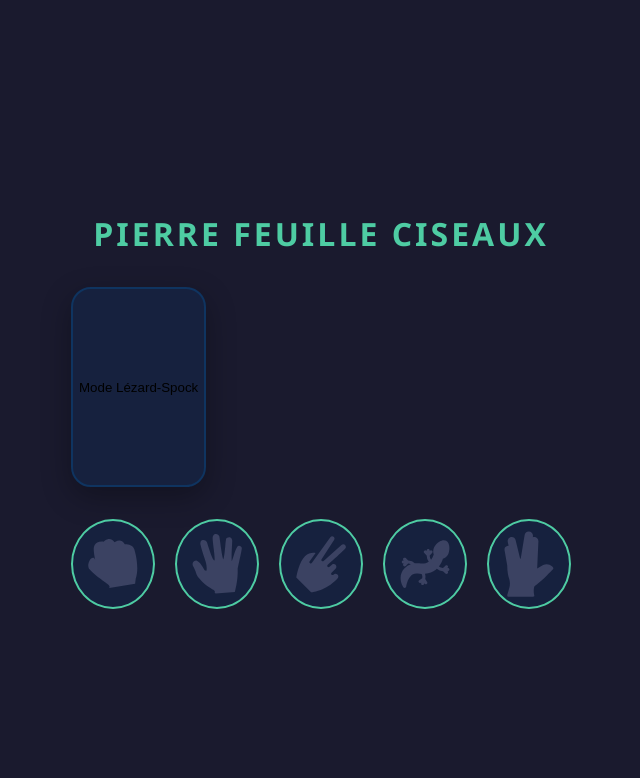
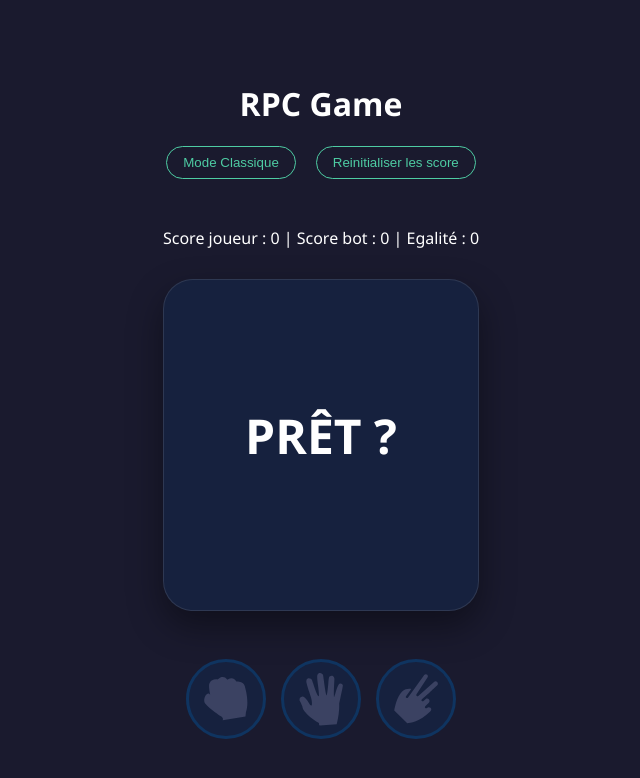
Before and after one commit to neshdras/rock-paper-scissor, a React (Vite) app: page / in a window 1280 px wide. Shown: the top 778 px of the page, without its empty margins (319-959 px from the left). Built offline with nearby package versions, Linux system fonts and the light colour scheme.

Commit message:
implementation du score et d'un bouton reset

```diff
--- a/package.json
+++ b/package.json
@@ -11,7 +11,8 @@
   },
   "dependencies": {
     "react": "^19.2.4",
-    "react-dom": "^19.2.4"
+    "react-dom": "^19.2.4",
+    "zustand": "^5.0.12"
   },
   "devDependencies": {
     "@eslint/js": "^9.39.4",
--- a/src/App.css
+++ b/src/App.css
@@ -1,6 +1,8 @@
 :root {
   --primary-bg: #1a1a2e;
   --accent-color: #4ecca3;
+  --lose-color: #e94560;
+  --draw-color: #fca311;
   --card-bg: #16213e;
   --text-color: #ffffff;
 }
@@ -8,99 +10,122 @@
 body {
   background-color: var(--primary-bg);
   color: var(--text-color);
-  font-family: 'Segoe UI', Tahoma, Geneva, Verdana, sans-serif;
+  font-family: 'Segoe UI', sans-serif;
+  margin: 0;
   display: flex;
   justify-content: center;
   align-items: center;
-  height: 100vh;
-  margin: 0;
+  min-height: 100vh;
 }
 
-#root {
+.container {
   text-align: center;
   width: 100%;
-  max-width: 500px;
+  max-width: 600px;
+}
+.mode-container{
+  display: flex;
+  gap: 20px;
+  justify-content: center;
+}
+.score{
+  margin-bottom: 30px;
+}
+/* Bouton de changement de mode */
+.mode-toggle {
+  background: transparent;
+  border: 1px solid var(--accent-color);
+  color: var(--accent-color);
+  padding: 8px 16px;
+  border-radius: 20px;
+  cursor: pointer;
+  margin-bottom: 2rem;
+  transition: 0.3s;
 }
 
-h1 {
-  text-transform: uppercase;
-  letter-spacing: 3px;
-  margin-bottom: 2rem;
-  color: var(--accent-color);
+.mode-toggle:hover {
+  background: var(--accent-color);
+  color: var(--card-bg);
 }
 
-/* Zone d'affichage du résultat */
-.gamemode {
-  height: 200px;
+/* Zone du plateau de jeu */
+.game-board {
   background: var(--card-bg);
-  border-radius: 20px;
-  margin-bottom: 2rem;
+  border-radius: 30px;
+  padding: 40px;
+  margin-bottom: 3rem;
+  min-height: 250px;
   display: flex;
   flex-direction: column;
   justify-content: center;
-  align-items: center;
-  border: 2px solid #0f3460;
-  box-shadow: 0 10px 30px rgba(0,0,0,0.3);
+  box-shadow: 0 15px 35px rgba(0,0,0,0.4);
+  border: 1px solid rgba(255,255,255,0.1);
 }
 
-.gamemode p {
-  font-size: 2rem;
-  font-weight: bold;
-  margin: 10px 0;
+.status {
+  font-size: 3rem;
+  font-weight: 900;
+  margin: 0 0 20px 0;
   text-transform: uppercase;
-  /* Petite animation quand le texte change */
-  animation: popIn 0.3s ease-out;
+}
+
+/* Couleurs dynamiques pour le résultat */
+.win { color: var(--accent-color); }
+.lose { color: var(--lose-color); }
+.draw { color: var(--draw-color); }
+
+.bot-pick {
+  display: flex;
+  flex-direction: column;
+  align-items: center;
+  gap: 10px;
 }
 
 .result-bot {
   width: 80px;
   height: 80px;
-  filter: drop-shadow(0 0 10px var(--accent-color));
-  animation: slideDown 0.4s cubic-bezier(0.175, 0.885, 0.32, 1.275);
+  animation: popIn 0.4s cubic-bezier(0.175, 0.885, 0.32, 1.275);
 }
 
-/* Conteneur des boutons */
-.game-button {
+/* Grille de boutons */
+.game-button-container {
   display: flex;
+  flex-wrap: wrap;
   justify-content: center;
-  gap: 20px;
+  gap: 15px;
+
 }
 
-.game-button button {
+.choice-btn {
   background: var(--card-bg);
-  border: 2px solid var(--accent-color);
+  border: 3px solid #0f3460;
   border-radius: 50%;
-  width: 90px;
-  height: 90px;
+  width: 80px;
+  height: 80px;
   cursor: pointer;
-  transition: all 0.2s ease;
+  transition: all 0.2s cubic-bezier(0.4, 0, 0.2, 1);
+  padding: 15px;
   display: flex;
+  align-items: center;
   justify-content: center;
-  align-items: center;
-  padding: 15px;
 }
 
-.game-button button img {
+.choice-btn img {
   width: 100%;
   height: auto;
 }
 
-.game-button button:hover {
-  transform: scale(1.1) rotate(5deg);
-  background: var(--accent-color);
+.choice-btn:hover {
+  transform: translateY(-10px);
+  border-color: var(--accent-color);
+  box-shadow: 0 10px 20px rgba(78, 204, 163, 0.2);
 }
 
-.game-button button:active {
+.choice-btn:active {
   transform: scale(0.9);
 }
 
-/* Animations */
 @keyframes popIn {
   0% { transform: scale(0); opacity: 0; }
   100% { transform: scale(1); opacity: 1; }
 }
-
-@keyframes slideDown {
-  0% { transform: translateY(-50px); opacity: 0; }
-  100% { transform: translateY(0); opacity: 1; }
-}
--- a/src/App.jsx
+++ b/src/App.jsx
@@ -1,63 +1,89 @@
 import { useState } from 'react'
 import './App.css'
+import { useScore } from './store/storeScore'
+const winningCombos = ["rock-scissors", "paper-rock", "scissors-paper"]
+const winningCombosSpock = [...winningCombos, "spock-rock", "spock-scissors", "lizard-spock", "scissors-lizard", "paper-spock", "lizard-paper", "rock-lizard"]
 
-const winningCombos = ["rock-scissors", "paper-rock", "scissors-paper"]
-const winningCombosSpock = ["rock-scissors", "paper-rock", "scissors-paper", "spock-rock", "spock-scissors", "lizard-spock", "scissors-lizard", "paper-spock", "lizard-paper", "rock-lizard"]
 function App() {
   const gameLibrairy = ["rock", "paper", "scissors"]
   const game2Librairy = ["rock", "paper", "scissors", "lizard", "spock"]
-  const [winner, setWinner] = useState("")
+
+  const [winner, setWinner] = useState("Prêt ?")
   const [botChoice, setBotChoice] = useState("")
-  const [spock, setSpock] = useState(true)
-  function gameMode() {
-    setSpock(!spock)
+  const [spockMode, setSpockMode] = useState(false)
 
-  }
-  function handleClick(sign){
-    const playerChoice = sign
-    if (spock) {
-      const gameBotChoice = game2Librairy[Math.floor(Math.random()*3)]
-      setBotChoice(gameBotChoice)
-      const match = `${playerChoice}-${gameBotChoice}`
-      if (playerChoice === gameBotChoice) {
-          setWinner("Draw")
-      } else if(winningCombosSpock.includes(match)){
-        setWinner("Win")
-      } else {
-        setWinner("Loose")
-      }
+  // Implémentation des scores
+  const scorePlayer = useScore((state) => state.scorePlayer)
+  const scoreBot = useScore((state) => state.scoreBot)
+  const scoreDraw = useScore((state) => state.scoreDraw)
+
+  // Fonction d'incrémentation des scores
+  const increaseScorePlayer = useScore((state) => state.increaseScorePlayer)
+  const increaseScoreBot = useScore((state) => state.increaseScoreBot)
+  const increaseScoreDraw = useScore((state) => state.increaseScoreDraw)
+
+  // Fonction de reset des scores
+  const resetScorePlayer = useScore((state) => state.resetScorePlayer)
+  const resetScoreBot = useScore((state) => state.resetScoreBot)
+  const resetScoreDraw = useScore((state) => state.resetScoreDraw)
+
+  const currentLibrary = spockMode ? game2Librairy : gameLibrairy
+  const currentCombos = spockMode ? winningCombosSpock : winningCombos
+
+  function handleClick(playerChoice) {
+    const randomBotChoice = currentLibrary[Math.floor(Math.random() * currentLibrary.length)]
+    setBotChoice(randomBotChoice)
+
+    const match = `${playerChoice}-${randomBotChoice}`
+
+    if (playerChoice === randomBotChoice) {
+      setWinner("Draw")
+      increaseScoreDraw()
+    } else if (currentCombos.includes(match)) {
+      setWinner("Win")
+      increaseScorePlayer()
     } else {
-      const gameBotChoice = gameLibrairy[Math.floor(Math.random()*3)]
-      setBotChoice(gameBotChoice)
-      const match = `${playerChoice}-${gameBotChoice}`
-      if (playerChoice === gameBotChoice) {
-          setWinner("Draw")
-      } else if(winningCombos.includes(match)){
-        setWinner("Win")
-      } else {
-        setWinner("Loose")
-      }
+      increaseScoreBot()
+      setWinner("Lose")
     }
   }
-  return(
-    <>
-    <h1>Pierre Feuille Ciseaux</h1>
+  function reset(){
+    resetScorePlayer()
+    resetScoreBot()
+    resetScoreDraw()
+  }
+  return (
+    <div className="container">
+      <h1>RPC Game</h1>
+      <div className='mode-container'>
+        <button className="mode-toggle" onClick={() => { setSpockMode(!spockMode); setWinner("Prêt ?"); setBotChoice(""); reset() }}>
+        {spockMode ? "Mode Lézard-Spock" : "Mode Classique"}
+      </button>
+        <button className="mode-toggle" onClick={() => reset()}>Reinitialiser les score</button>
+      </div>
 
-      <button className="gamemode" onClick={() => gameMode()}>{spock ? <span>Mode Lézard-Spock</span> : <span>Mode classique</span>}</button>
+      <p className='score'>Score joueur : {scorePlayer} | Score bot : {scoreBot} | Egalité : {scoreDraw}</p>
+      <div className='game-board'>
+        <div className="result-display">
+          <p className={`status ${winner.toLowerCase()}`}>{winner}</p>
+          {botChoice && (
+            <div className="bot-pick">
+              <span>Bot a choisi :</span>
+              <img className='result-bot' src={`/icon-${botChoice}.svg`} alt={botChoice} />
+            </div>
+          )}
+        </div>
+      </div>
 
-    <div className='game-board'>
-      <p>{winner}</p>
-      {botChoice && <img className='result-bot' src={`/icon-${botChoice}.svg`}/>}
+      <div className='game-button-container'>
+        {currentLibrary.map((item) => (
+          <button key={item} className="choice-btn" onClick={() => handleClick(item)}>
+            <img src={`/icon-${item}.svg`} alt={item} />
+          </button>
+        ))}
+      </div>
 
     </div>
-    <div className='game-button'>
-      {spock? game2Librairy.map((i) => (
-        <button key={i} onClick={() => handleClick(i)}><img src={`/icon-${i}.svg`} /></button>
-      )) : gameLibrairy.map((i) => (
-        <button key={i} onClick={() => handleClick(i)}><img src={`/icon-${i}.svg`} /></button>
-      ))}
-    </div>
-    </>
   )
 }
 
--- /dev/null
+++ b/src/store/storeScore.js
@@ -0,0 +1,14 @@
+import { create } from "zustand";
+
+// On donne un nom à notre store, en général "use" + le nom du store
+export const useScore = create((set) => ({
+    scorePlayer: 0,
+    scoreBot: 0,
+    scoreDraw: 0,
+    increaseScorePlayer: () => set((state) => ({scorePlayer: state.scorePlayer + 1})),
+    increaseScoreBot: () => set((state) => ({scoreBot: state.scoreBot + 1})),
+    increaseScoreDraw: () => set((state) => ({scoreDraw: state.scoreDraw + 1})),
+    resetScorePlayer: () => set(() => ({scorePlayer: 0})),
+    resetScoreBot: () => set(() => ({scoreBot: 0})),
+    resetScoreDraw: () => set(() => ({scoreDraw: 0}))
+}))
```
Also changed, not shown: 1 other file (tests, documents, lock files or other folders).
